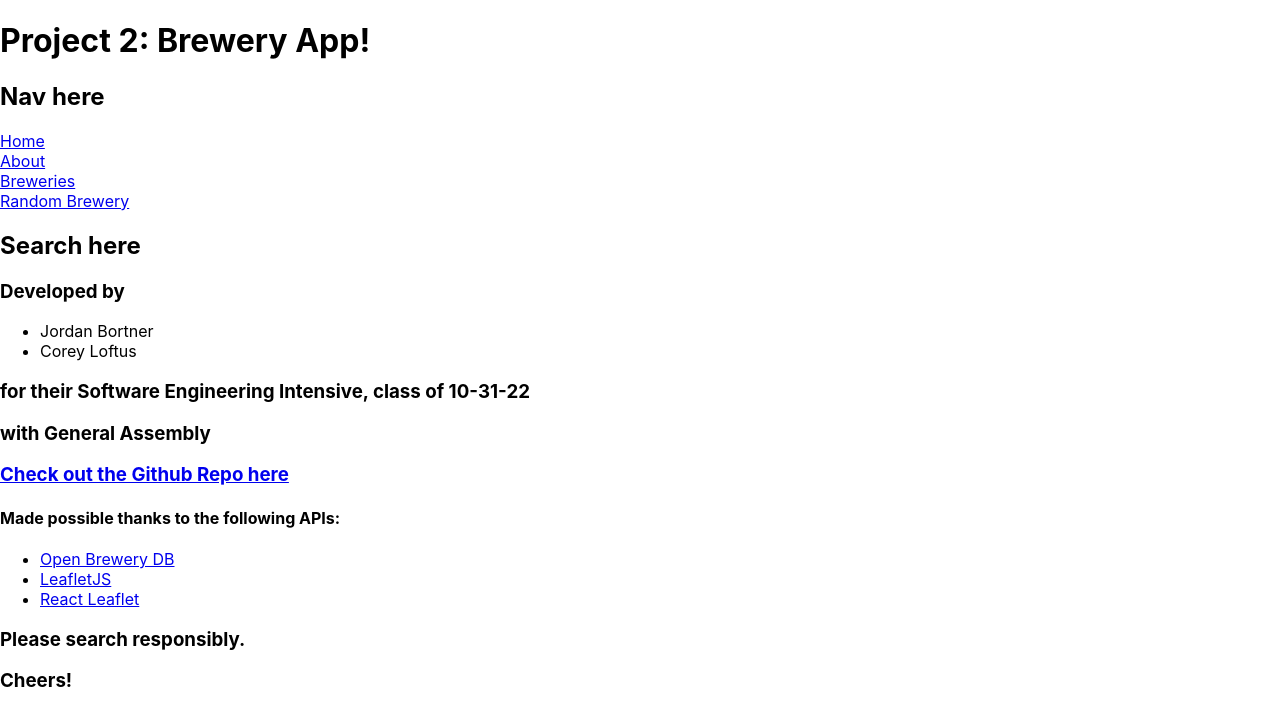
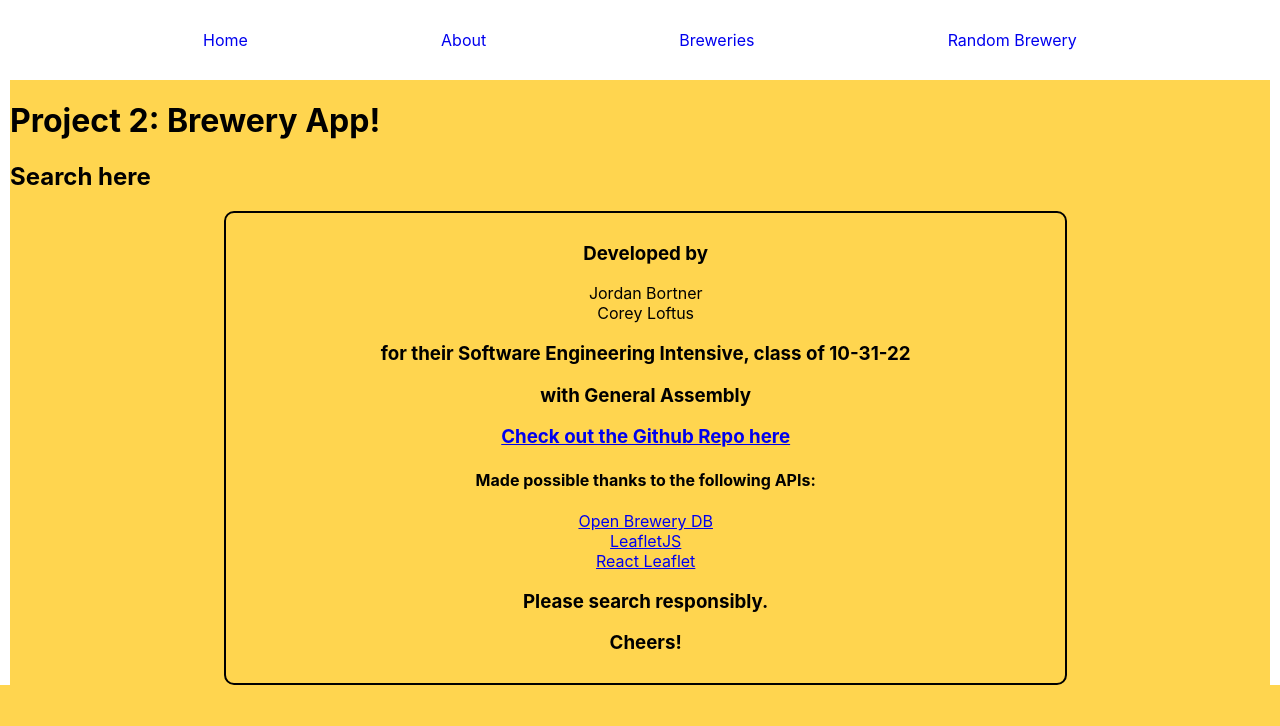
Before and after one commit to jordbort/project-2-brewery-app, a React (Create React App) app: page /about in a window 1280 px wide. Shown: the top 726 px of the page. Built offline with nearby package versions, Linux system fonts and the light colour scheme.

Commit message:
Started styling and code clean-up

```diff
--- a/src/App.css
+++ b/src/App.css
@@ -1,38 +1,42 @@
 .App {
   text-align: center;
 }
-
-.App-logo {
-  height: 40vmin;
-  pointer-events: none;
+.nav {
+  background:white;
+  display:flex;
+  justify-content: space-evenly;
+  align-items: center;
+  height:10vh;
+}
+.nav > a {
+  text-decoration: none;
 }
 
-@media (prefers-reduced-motion: no-preference) {
-  .App-logo {
-    animation: App-logo-spin infinite 20s linear;
-  }
+body {
+  background: #ffd54f;
+  border-left:10px solid white;
+  border-right:10px solid white;
 }
 
-.App-header {
-  background-color: #282c34;
-  min-height: 100vh;
-  display: flex;
-  flex-direction: column;
-  align-items: center;
-  justify-content: center;
-  font-size: calc(10px + 2vmin);
-  color: white;
+.map-container {
+  display:flex;
 }
 
-.App-link {
-  color: #61dafb;
+.about-container {
+  text-align:center;
+  padding:10px;
+  border:2px solid black;
+  border-radius: 10px;
+  width:65%;
+  position:relative;
+  left:17%;
+
 }
 
-@keyframes App-logo-spin {
-  from {
-    transform: rotate(0deg);
-  }
-  to {
-    transform: rotate(360deg);
-  }
+.about-container > ul {
+  margin:10;
+  padding:0;
 }
+.about-container > ul> li {
+  list-style-type: none;
+}
--- a/src/App.js
+++ b/src/App.js
@@ -17,8 +17,8 @@ import Search from './components/Search';
 function App() {
   return (
     <div>
+      <Nav />
       <h1>Project 2: Brewery App!</h1>
-      <Nav />
       <Search />
       <Routes>
         <Route path='/' element={ <Home /> } />
--- a/src/components/Nav.js
+++ b/src/components/Nav.js
@@ -3,7 +3,6 @@ import {Link} from "react-router-dom"
 const Nav = (props) => {
     return (
         <div className="nav">
-            <h2>Nav here</h2>
             <Link to="/">
                 <div>Home</div>
             </Link>
--- a/src/pages/About.js
+++ b/src/pages/About.js
@@ -1,5 +1,3 @@
-// import { Link } from "react-router-dom"
-
 const About = (props) => {
     return (
         <nav className="about-container">
--- a/src/pages/Brewery.js
+++ b/src/pages/Brewery.js
@@ -4,30 +4,40 @@ import Map from "../components/Map"
 
 const Brewery = (props) => {
     const [brewery, setBrewery] = useState([])
+    const [rand, setRand] = useState([])
     const selectedBrewery = useParams()
+
+    const urlForFetch = `https://api.openbrewerydb.org/breweries/${selectedBrewery.brewery}`
 
     useEffect (() => {
         if (selectedBrewery.brewery !== 'random') {
-            fetch (`https://api.openbrewerydb.org/breweries/${selectedBrewery.brewery}`)
+            console.log(selectedBrewery.brewery)
+            fetch (urlForFetch)
             .then ((res) => res.json())
             .then ((json) => {
                 setBrewery(json)})
+            console.log(selectedBrewery.brewery)
         } else {
-            fetch (`https://api.openbrewerydb.org/breweries/random`)
+                fetch (urlForFetch)
                 .then ((res) => res.json())
                 .then ((json) => {
                 setBrewery(json[0])
                     }
                     )
         }
-    }, [])
+    }, [selectedBrewery.brewery])
+
+    // },[])
 
     const { name, street, city, state, postal_code, latitude, longitude, country, phone, website_url, updated_at } = brewery
 
-    if (!brewery) {
+    // const { nameR, streetR, cityR, stateR, postal_codeR, latitudeR, longitudeR, countryR, phoneR, website_urlR, updated_atR } = rand
+
+    if (!brewery && !rand) {
         <p>Loading brewery info...</p>
     }
 
+    if (brewery) {
         return (
             <div className="brewery-container">
             <h2>Brewery details:</h2>
@@ -44,5 +54,24 @@ const Brewery = (props) => {
             </div>
         )
     }
+    // if (rand) {
+    //     return (
+    //         <div className="brewery-container">
+    //         <h2>Brewery details:</h2>
+    //         <h1>{nameR}</h1>
+    //         <h3>{streetR}</h3>
+    //         <h3>{cityR}, {stateR} {postal_codeR}</h3>
+    //         <h3>{countryR}</h3>
+    //         {phone ? <h3>{phone}</h3> : null}
+    //         {website_url ? <h3><a href={website_url} target="_blank" rel="noreferrer">{website_url}</a></h3> : null}
+    //         <h4>last updated on: {updated_at}</h4>
+    //         {latitude ? <div className="map-container">
+    //             <Map name={name} latitude={latitude} longitude={longitude} city={city} state={state} postal_code={postal_code}/>
+    //         </div> : null}
+    //         {console.log(rand)}
+    //         </div>
+    //     )
+    // }
+}
 
 export default Brewery
```
Lines whose indentation alone changed are shown as unchanged.
